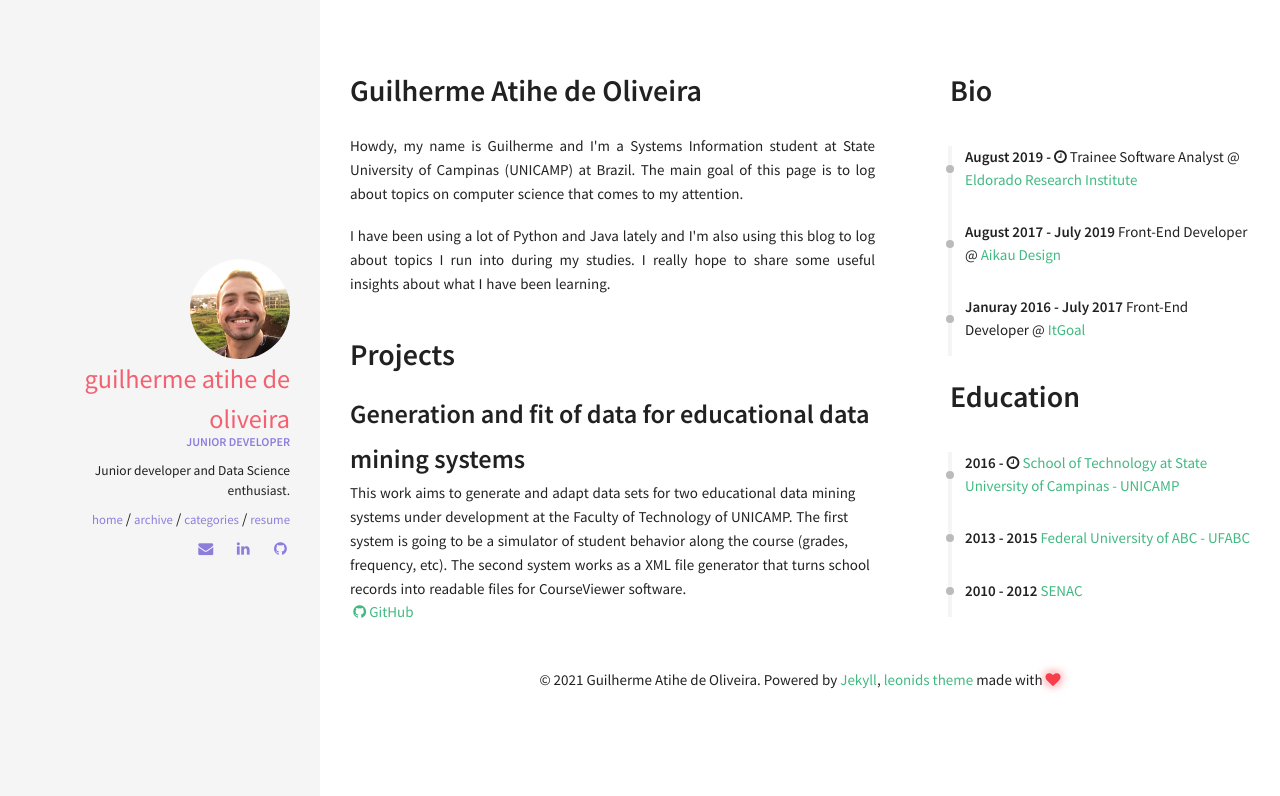
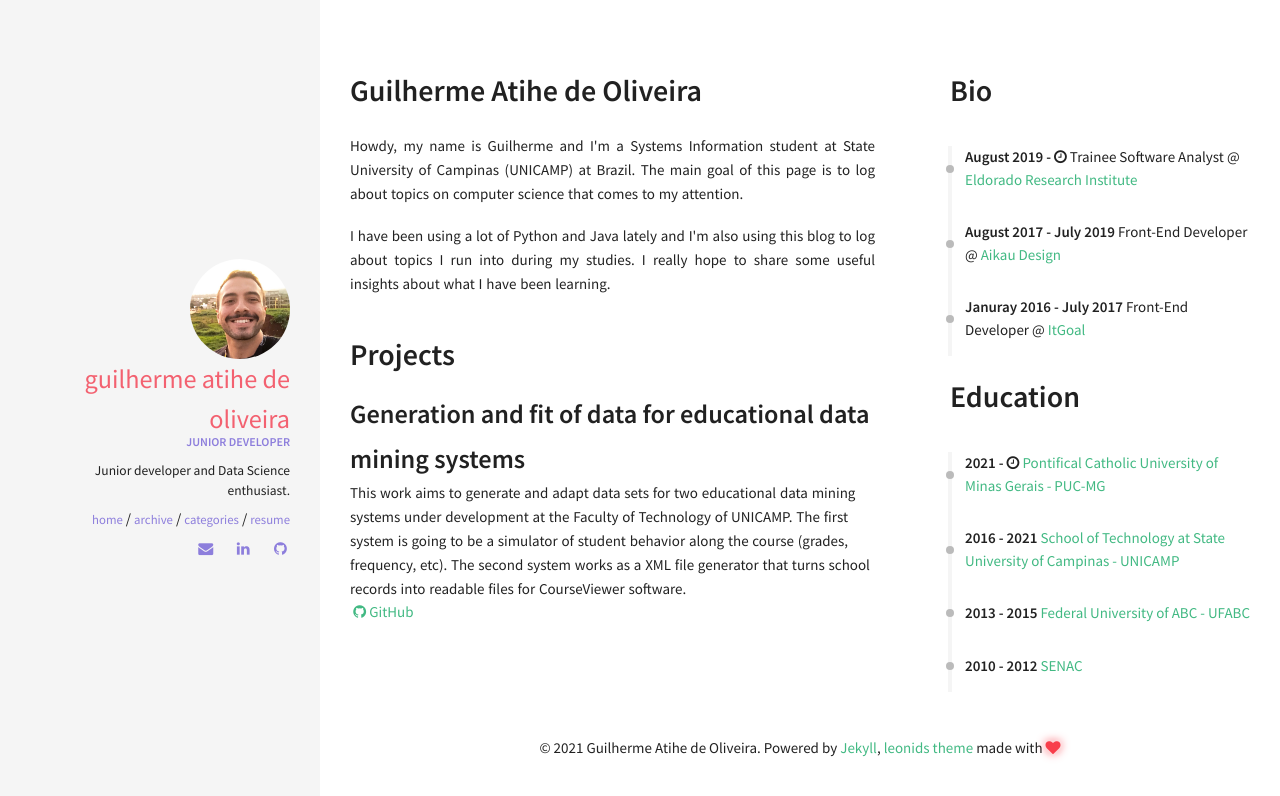
Before and after one commit to gatihe/guiati9.dev, a Jekyll site: the page built from resume.html, in a window 1280 px wide. Shown: the top 796 px of the page. Built offline with Jekyll 4.4.1, drawn with Linux system fonts in a browser that asks for light colours.

Commit message:
Update education.yml

```diff
--- a/_data/index/education.yml
+++ b/_data/index/education.yml
@@ -1,7 +1,11 @@
+- name: Pontifical Catholic University of Minas Gerais - PUC-MG
+  link: https://www.ft.unicamp.br/
+  date: 2021 - <i class="fa fa-clock-o" aria-hidden="true" title="Until Now"></i>
+  descr: <br> (expected graduation in 2022)
+
 - name: School of Technology at State University of Campinas - UNICAMP
   link: https://www.ft.unicamp.br/
-  date: 2016 - <i class="fa fa-clock-o" aria-hidden="true" title="Until Now"></i>
-  descr: <br> (expected graduation in 2020)
+  date: 2016 - 2021
 
 - name: Federal University of ABC - UFABC
   link: http://www.ufabc.edu.br/
```
